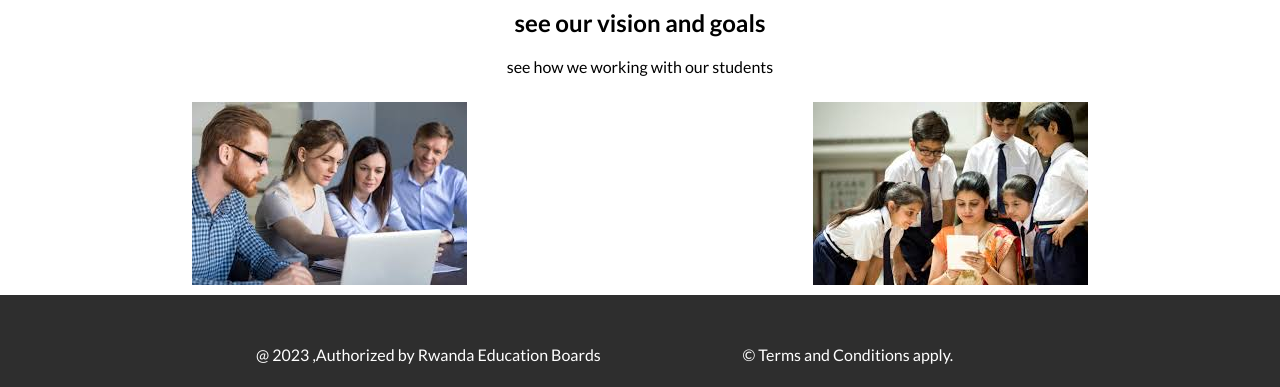
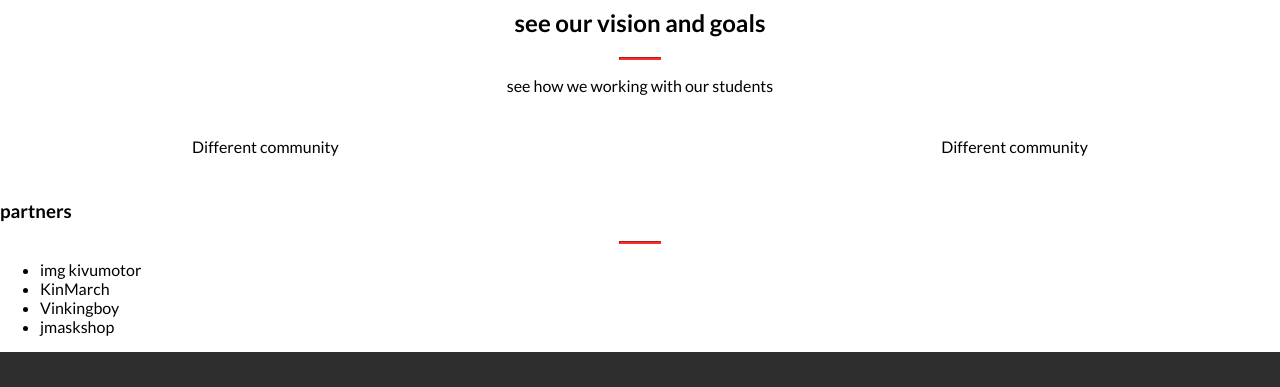
Before and after one commit to bertinkambale/Capstone-project-html-css-js, a website: page About.html in a window 1280 px wide. Shown: the part 1262-1649 px from the top of the page. Drawn offline with Linux system fonts and the light colour scheme.

Commit message:
add new ficture about file

```diff
--- a/About.html
+++ b/About.html
@@ -10,6 +10,7 @@
         rel="stylesheet" />
         <script src="https://kit.fontawesome.com/ecb44d8fff.js" crossorigin="anonymous"></script>
     <link rel="stylesheet" href="about.css">
+    <!-- <link rel="stylesheet" href="style.css"> -->
 </head>
 <body>
     <header>
@@ -61,13 +62,25 @@
         </section>
         <section id="vision" class="vissonsee">
             <h2>see our vision and goals </h2>
+            <hr class="linebar">
             <p>see how we working with our students</p>
            <div>
-            <img class="Viision" src="img-folder/students1.jfif" alt="">
-            <img class="Viision" src="img-folder/students2.jfif" alt="">
-           </div>
+           <p class="section-red">Different community</p>
+            <p class="section-red1">Different community</p>
+            </div>
+        </section>
+        <section class="partners">
+            <h3>partners</h3>
+            <hr class="linebar">
+            <ul>
+                <li>img kivumotor</li>
+                <li>KinMarch</li>
+                <li>Vinkingboy</li>
+                <li>jmaskshop</li>
+            </ul>
         </section>
         <footer>
+            <img src="img-folder/logo-image---00.png" alt="">
             <p>@ 2023 ,Authorized by Rwanda Education Boards</p>
             <p> <p>© Terms and Conditions apply.</p> </p>
         </footer>
```
